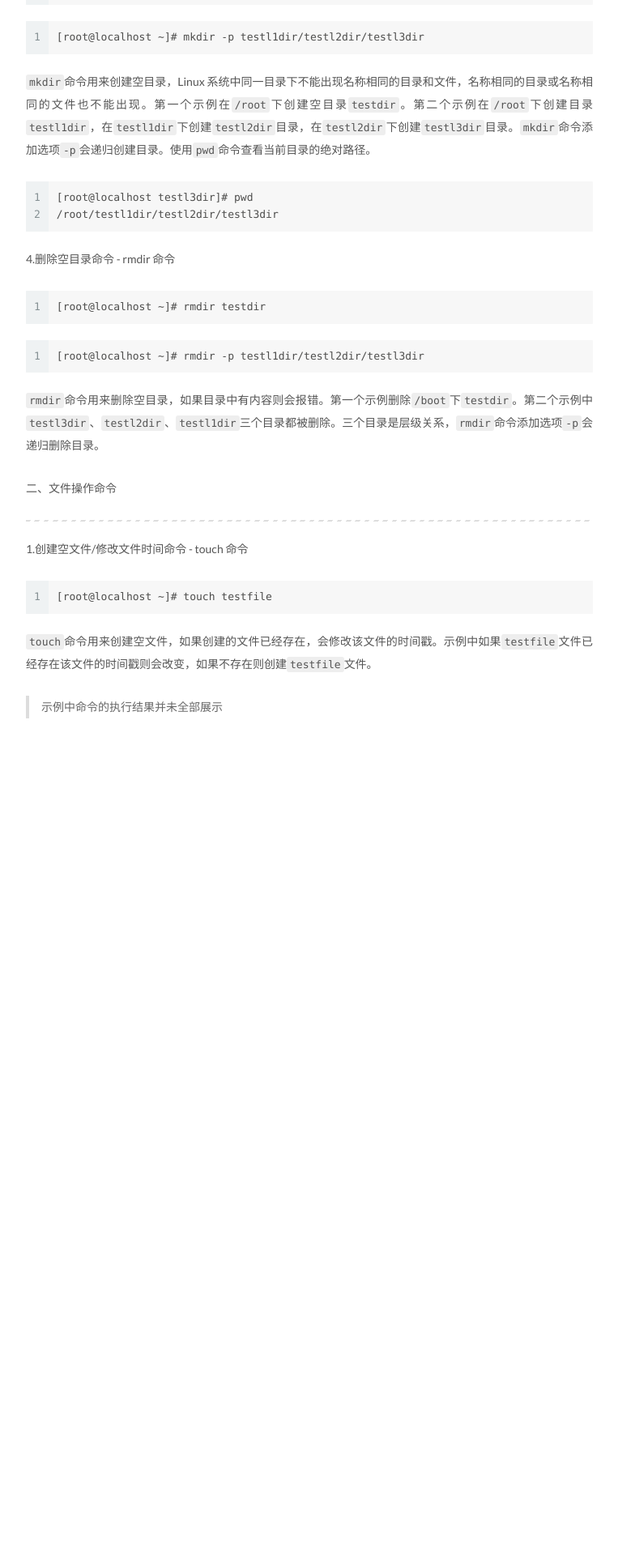
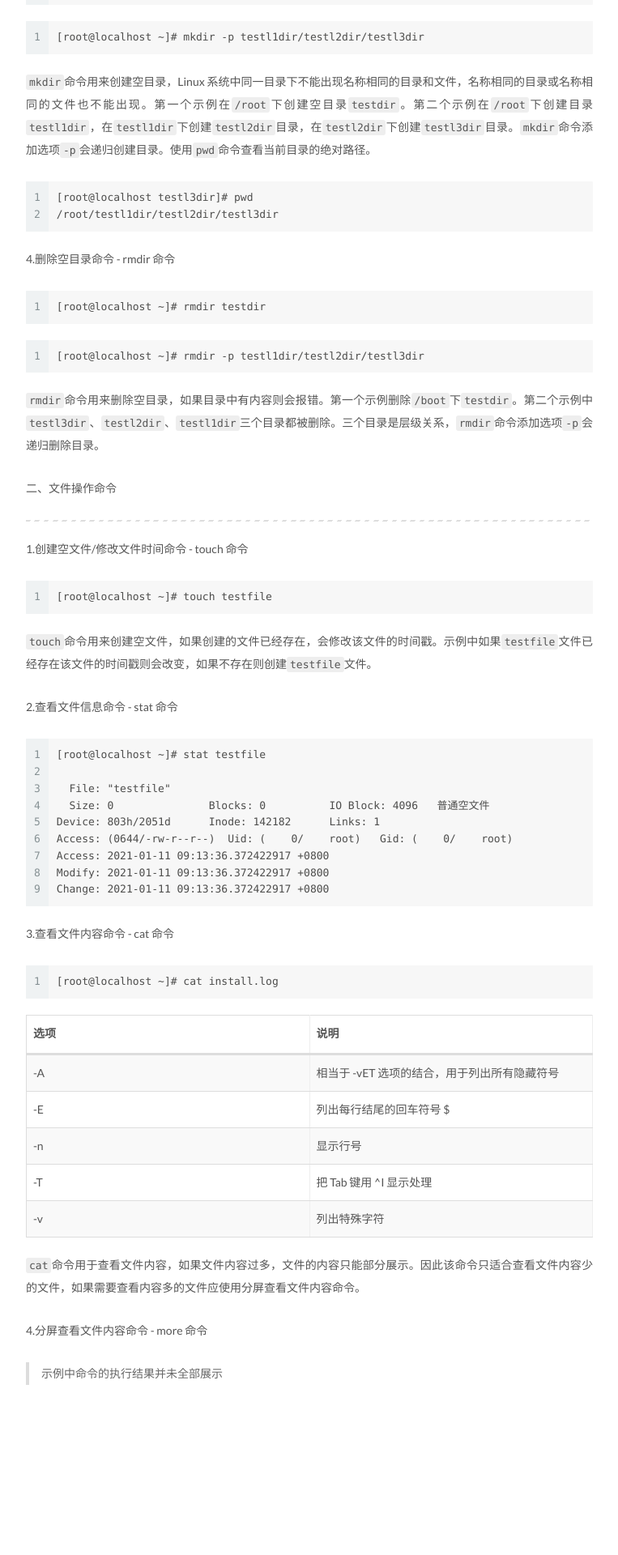
Before and after one commit to chuyibo/chuyibo.github.io, a Jekyll site: the page built from _posts/2021-01-07-Linux 基础命令(二).md, in a window 1280 px wide. Shown: the part 2687-4607 px from the top of the page at 81% size, without its empty margins (258-1021 px from the left). Built offline with Jekyll 4.4.1, drawn with Linux system fonts in a browser that asks for light colours; before the commit the page ends 3784 px from its top, so only the background shows below that.

Commit message:
2021/01/11

````diff
--- a/_posts/2021-01-07-Linux 基础命令(二).md
+++ b/_posts/2021-01-07-Linux 基础命令(二).md
@@ -131,4 +131,38 @@ drwxr-xr-x. 3 root root 4.0K 1月   8 00:39 efi
 
 `touch`命令用来创建空文件，如果创建的文件已经存在，会修改该文件的时间戳。示例中如果`testfile`文件已经存在该文件的时间戳则会改变，如果不存在则创建`testfile`文件。
 
+2.查看文件信息命令 - stat 命令
+
+```
+[root@localhost ~]# stat testfile
+
+  File: "testfile"
+  Size: 0         	Blocks: 0          IO Block: 4096   普通空文件
+Device: 803h/2051d	Inode: 142182      Links: 1
+Access: (0644/-rw-r--r--)  Uid: (    0/    root)   Gid: (    0/    root)
+Access: 2021-01-11 09:13:36.372422917 +0800
+Modify: 2021-01-11 09:13:36.372422917 +0800
+Change: 2021-01-11 09:13:36.372422917 +0800
+```
+
+3.查看文件内容命令 - cat 命令
+
+```
+[root@localhost ~]# cat install.log
+```
+
+| 选项 | 说明                                         |
+| ---- | -------------------------------------------- |
+| -A   | 相当于 -vET 选项的结合，用于列出所有隐藏符号 |
+| -E   | 列出每行结尾的回车符号 $                     |
+| -n   | 显示行号                                     |
+| -T   | 把 Tab 键用 ^I 显示处理                      |
+| -v   | 列出特殊字符                                 |
+
+`cat`命令用于查看文件内容，如果文件内容过多，文件的内容只能部分展示。因此该命令只适合查看文件内容少的文件，如果需要查看内容多的文件应使用分屏查看文件内容命令。
+
+4.分屏查看文件内容命令 - more 命令
+
+
+
 > 示例中命令的执行结果并未全部展示
````
